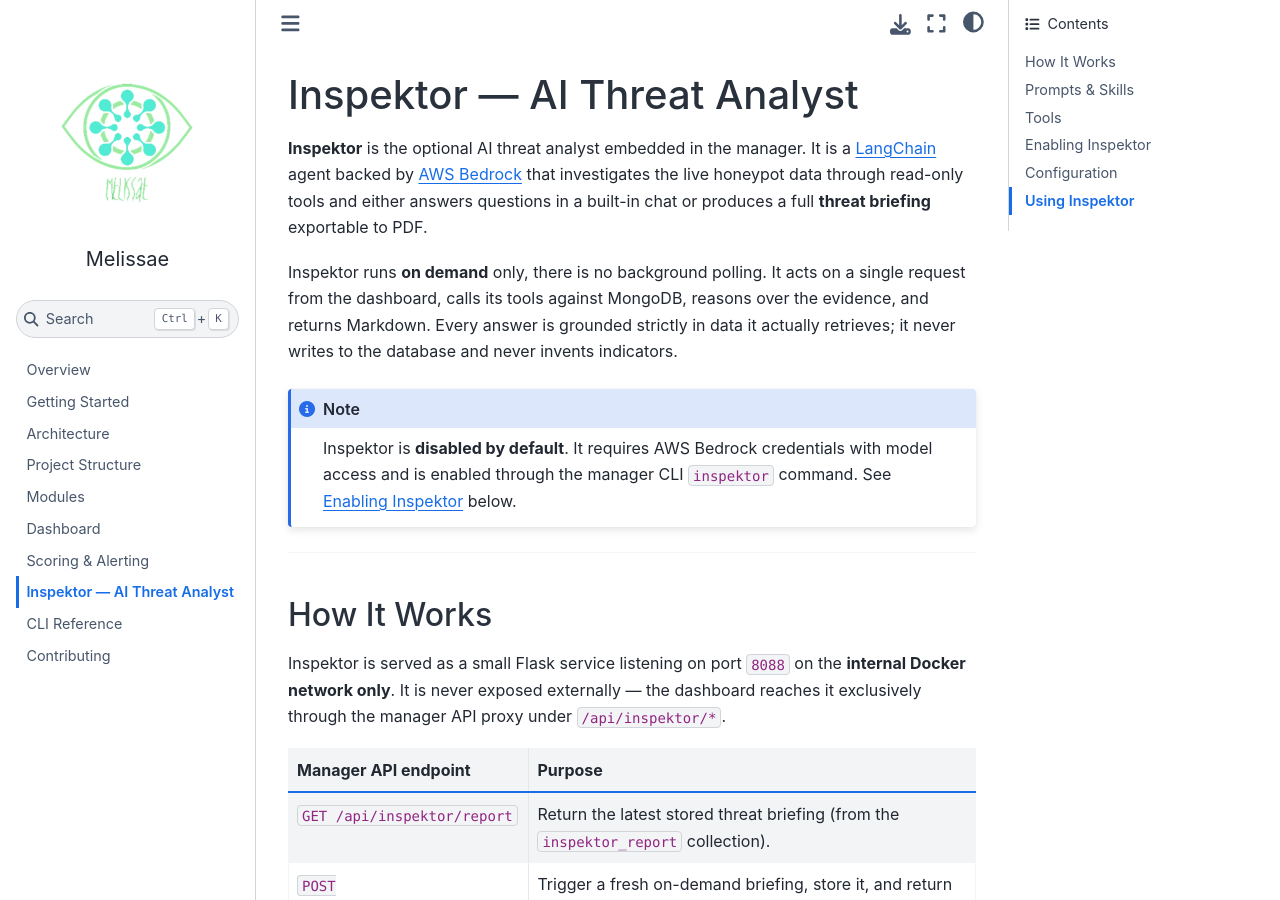
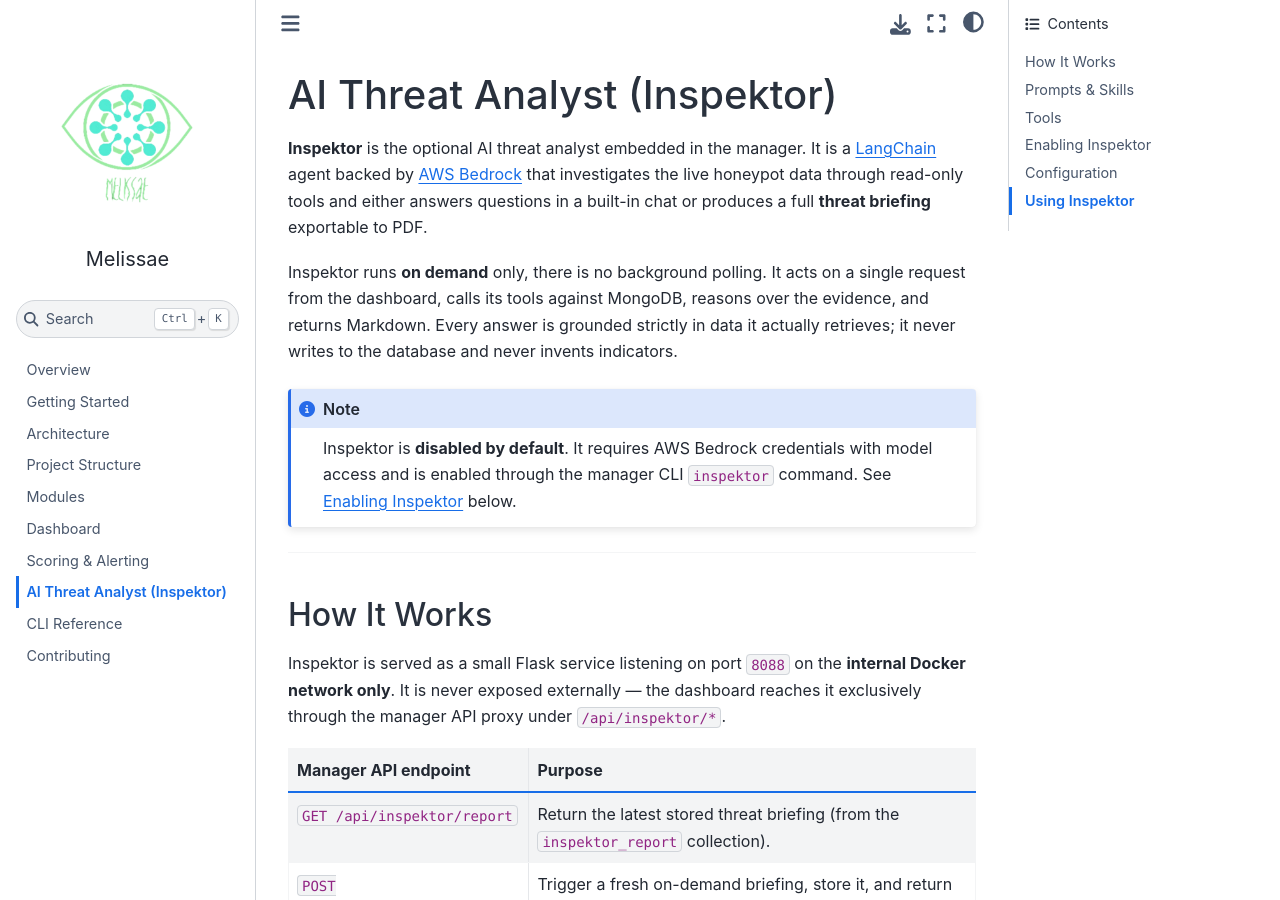
Before and after one commit to ilostmypassword/Melissae-Documentation, a Sphinx documentation site: the page built from docs/source/inspektor.rst, in a window 1280 px wide and 900 px high. Built offline with Sphinx 7.4.7 and the Sphinx Book theme 1.1.4, drawn with Linux system fonts in a browser that asks for light colours.

```diff
--- a/docs/source/inspektor.rst
+++ b/docs/source/inspektor.rst
@@ -1,4 +1,4 @@
-Inspektor — AI Threat Analyst
+AI Threat Analyst (Inspektor)
 =============================
 
 **Inspektor** is the optional AI threat analyst embedded in the manager. It is a
```
